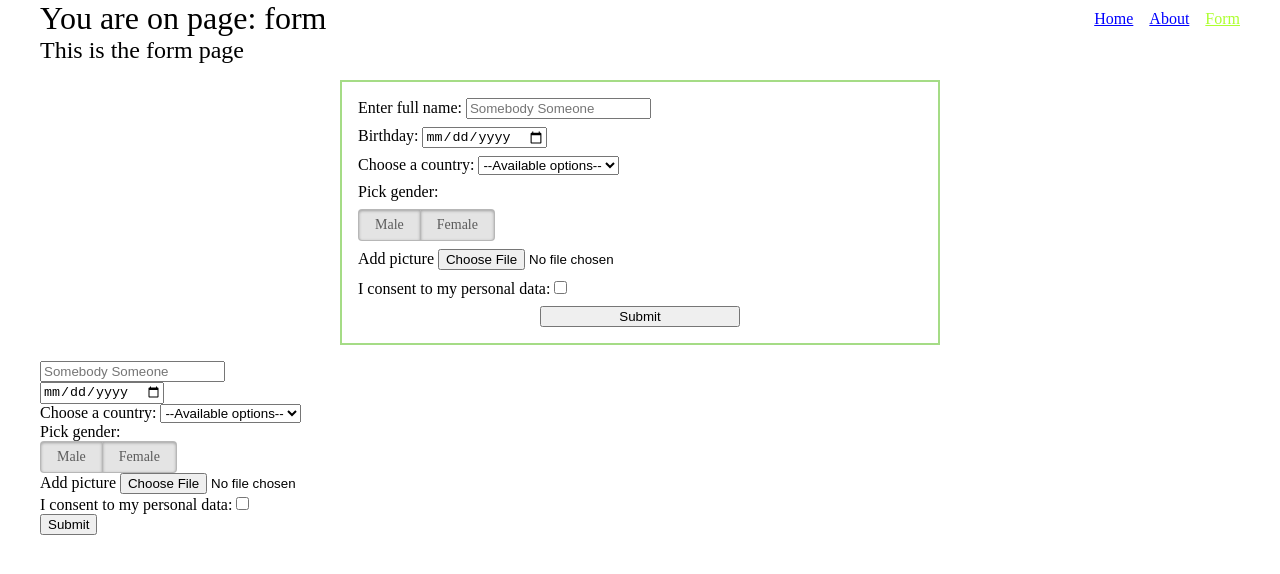
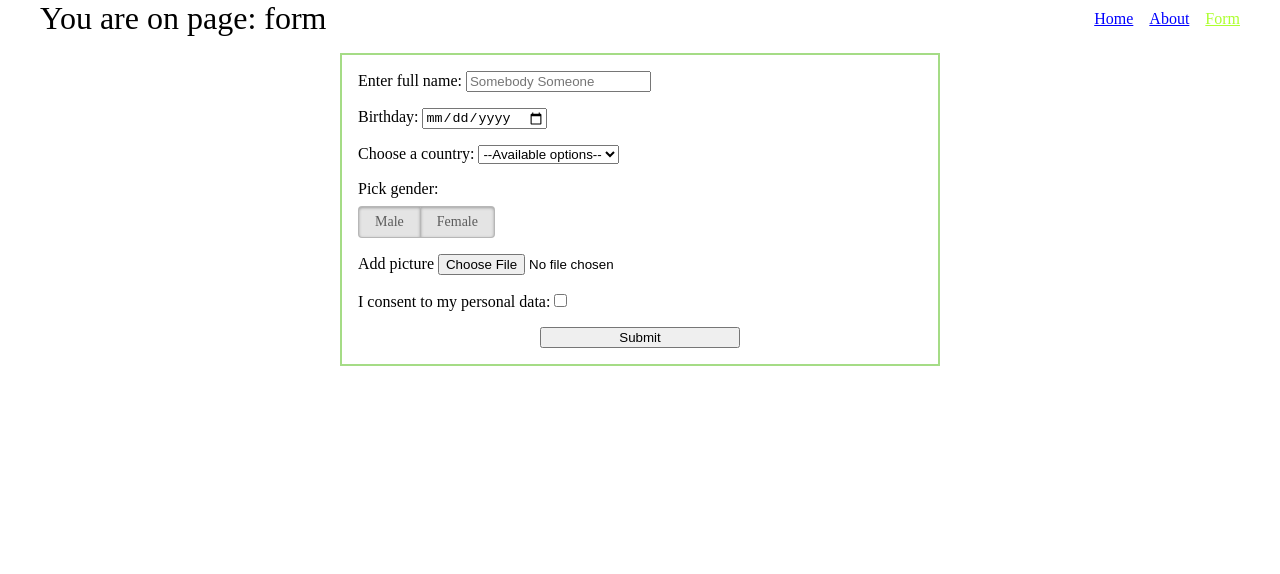
Before and after one commit to the-bearded-nerd/RSS-React-2023q1, a React (Vite) app: page /form in a window 1280 px wide. Shown: the top 574 px of the page. Built offline with nearby package versions, Linux system fonts and the light colour scheme.

Commit message:
feat: remove old form from formPage, add styles for new forn

```diff
--- /dev/null
+++ b/src/components/form-with-hooks/form-with-hooks.styles.css
@@ -0,0 +1,63 @@
+.form {
+  display: flex;
+  flex-direction: column;
+  margin: 16px auto;
+  max-width: 600px;
+  border: 2px solid #a5dc86;
+  padding: 16px;
+  row-gap: 8px;
+}
+
+.btn-submit {
+  width: 200px;
+  align-self: center;
+}
+
+.switch-field {
+  display: flex;
+  overflow: hidden;
+}
+
+.switch-field input {
+  position: absolute;
+  clip: rect(0, 0, 0, 0);
+  height: 1px;
+  width: 1px;
+  border: 0;
+  overflow: hidden;
+}
+
+.switch-field label {
+  background-color: #e4e4e4;
+  color: rgba(0, 0, 0, 0.6);
+  font-size: 14px;
+  line-height: 1;
+  text-align: center;
+  padding: 8px 16px;
+  margin-right: -1px;
+  border: 1px solid rgba(0, 0, 0, 0.2);
+  box-shadow: inset 0 1px 3px rgba(0, 0, 0, 0.3), 0 1px rgba(255, 255, 255, 0.1);
+  transition: all 0.1s ease-in-out;
+}
+
+.switch-field label:hover {
+  cursor: pointer;
+}
+
+.switch-field input:checked + label {
+  background-color: #a5dc86;
+  box-shadow: none;
+}
+
+.switch-field label:first-of-type {
+  border-radius: 4px 0 0 4px;
+}
+
+.switch-field label:last-of-type {
+  border-radius: 0 4px 4px 0;
+}
+
+.alert-text {
+  color: red;
+  font-style: italic;
+}
--- a/src/components/form-with-hooks/form-with-hooks.tsx
+++ b/src/components/form-with-hooks/form-with-hooks.tsx
@@ -2,6 +2,7 @@
 import { useForm, SubmitHandler } from 'react-hook-form';
 
 import { IFormCard } from '../form-card/form-card';
+import './form-with-hooks.styles.css';
 
 interface IFormData {
   fullname: string;
@@ -38,8 +39,9 @@ export default function FormWithHooks(props: IFormWithHooksProps) {
   };
 
   return (
-    <form onSubmit={handleSubmit(onSubmit)}>
+    <form className="form" onSubmit={handleSubmit(onSubmit)}>
       <label htmlFor="name-input">
+        Enter full name:{' '}
         <input
           {...register('fullname', {
             required: 'Must enter name',
@@ -49,12 +51,16 @@ export default function FormWithHooks(props: IFormWithHooksProps) {
             },
           })}
           placeholder="Somebody Someone"
+          id="name-input"
         />
       </label>
+      <p className="alert-text">{errors.fullname?.message}</p>
+      <label htmlFor="date-input">
+        Birthday:{' '}
+        <input type="date" {...register('date', { required: 'Must pick date' })} id="date-input" />
+      </label>
 
-      <p>{errors.fullname?.message}</p>
-      <input type="date" {...register('date', { required: 'Must pick date' })} />
-      <p>{errors.date?.message}</p>
+      <p className="alert-text">{errors.date?.message}</p>
       <label>
         Choose a country:{' '}
         <select
@@ -68,7 +74,7 @@ export default function FormWithHooks(props: IFormWithHooksProps) {
           <option value="Somewhere else">Somewhere else</option>
         </select>
       </label>
-      <p>{errors.country?.message}</p>
+      <p className="alert-text">{errors.country?.message}</p>
       <p>Pick gender:</p>
       <div className="switch-field">
         <input
@@ -83,8 +89,7 @@ export default function FormWithHooks(props: IFormWithHooksProps) {
         <input type="radio" id="gender-female" {...register('gender')} value="female" />
         <label htmlFor="gender-female">Female</label>
       </div>
-      <p>{errors.gender?.message}</p>
-
+      <p className="alert-text">{errors.gender?.message}</p>
       <label htmlFor="file-input">
         Add picture{' '}
         <input
@@ -99,13 +104,13 @@ export default function FormWithHooks(props: IFormWithHooksProps) {
           })}
         />
       </label>
-      <p>{errors.file?.message}</p>
+      <p className="alert-text">{errors.file?.message}</p>
       <label className="label-consent">
         I consent to my personal data:
         <input type="checkbox" {...register('consent', { required: 'Must consent' })} />
       </label>
-      <p>{errors.consent?.message}</p>
-      <input type="submit" value="Submit" />
+      <p className="alert-text">{errors.consent?.message}</p>
+      <input className="btn-submit" type="submit" value="Submit" />
     </form>
   );
 }
--- a/src/pages/formPage/formPage.tsx
+++ b/src/pages/formPage/formPage.tsx
@@ -31,9 +31,8 @@ export default class FormPage extends React.Component<unknown, IFormPageState> {
     const { cards } = this.state;
     return (
       <main>
-        <Form addCard={this.addCard} />
+        <FormWithHooks addCard={this.addCard} />
         <FormCardList cards={cards} />
-        <FormWithHooks addCard={this.addCard} />
         <ToastContainer />
       </main>
     );
```
